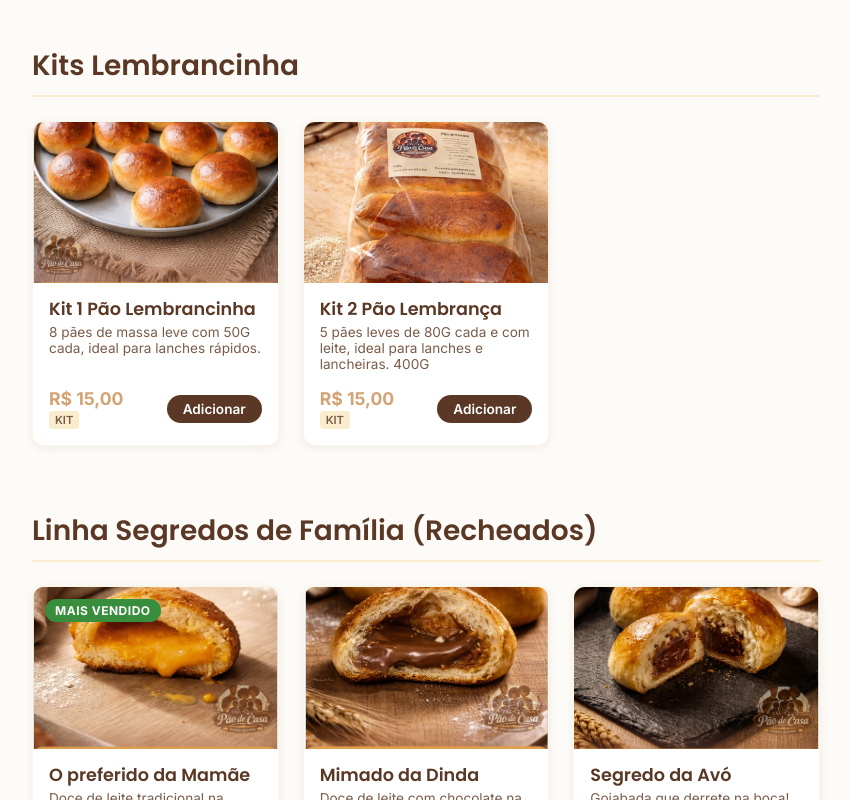
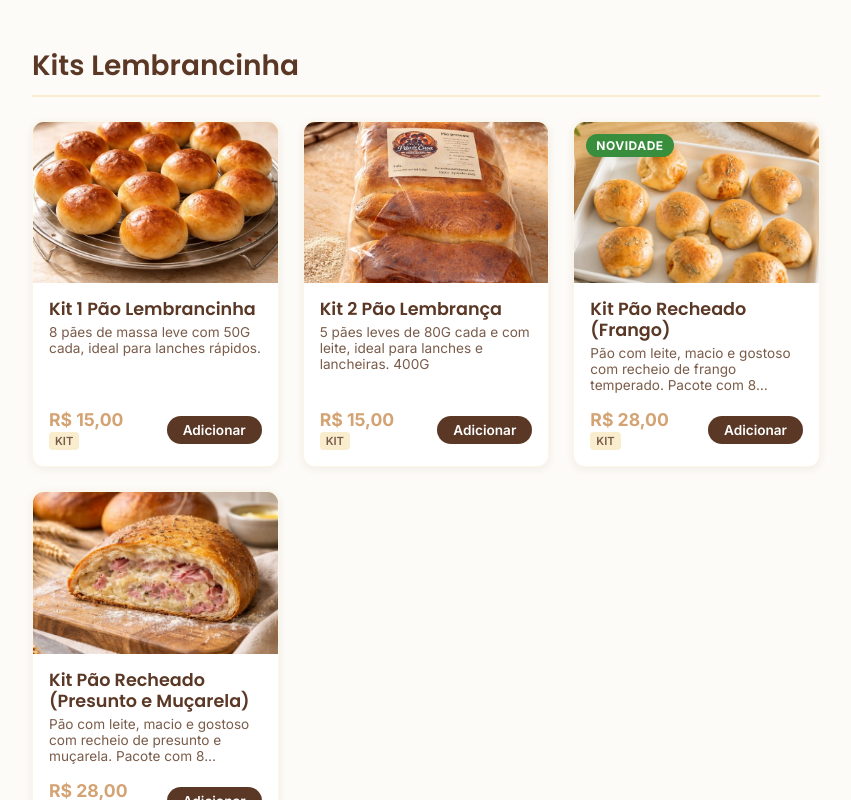
Before and after one commit to cristianealvesfr-hash/P-oartesanal, a React (Vite) app: page / in a window 1280 px wide. Shown: the part 1260-2060 px from the top of the page, without its empty margins (8-859 px from the left). Built offline with nearby package versions, Linux system fonts and the light colour scheme.

Commit message:
Atualizar fotos e adicionar kits de paes pequenos recheados na aba de Kits

```diff
--- a/src/data/menu.js
+++ b/src/data/menu.js
@@ -43,7 +43,7 @@ export const products = [
     name: 'Kit 1 Pão Lembrancinha',
     description: '8 pães de massa leve com 50G cada, ideal para lanches rápidos.',
     price: 15.00,
-    image: '/assets/pão de casa png 3.png',
+    image: '/assets/kit_1_lembrancinha.jpg',
     type: 'standard'
   },
   {
@@ -53,6 +53,25 @@ export const products = [
     description: '5 pães leves de 80G cada e com leite, ideal para lanches e lancheiras. 400G',
     price: 15.00,
     image: '/assets/kit_2_pao_lembranca.jpg',
+    type: 'standard'
+  },
+  {
+    id: 'k_frango',
+    categoryId: 'kits',
+    name: 'Kit Pão Recheado (Frango)',
+    description: 'Pão com leite, macio e gostoso com recheio de frango temperado. Pacote com 8 pãezinhos.',
+    price: 28.00,
+    image: '/assets/kit_frango.jpg',
+    type: 'standard',
+    badge: 'Novidade'
+  },
+  {
+    id: 'k_presunto',
+    categoryId: 'kits',
+    name: 'Kit Pão Recheado (Presunto e Muçarela)',
+    description: 'Pão com leite, macio e gostoso com recheio de presunto e muçarela. Pacote com 8 pãezinhos.',
+    price: 28.00,
+    image: '/assets/presente_recheado_presunto.jpg',
     type: 'standard'
   },
 
```
Also changed, not shown: public/assets/kit_1_lembrancinha.jpg (added), public/assets/kit_frango.jpg (added).
